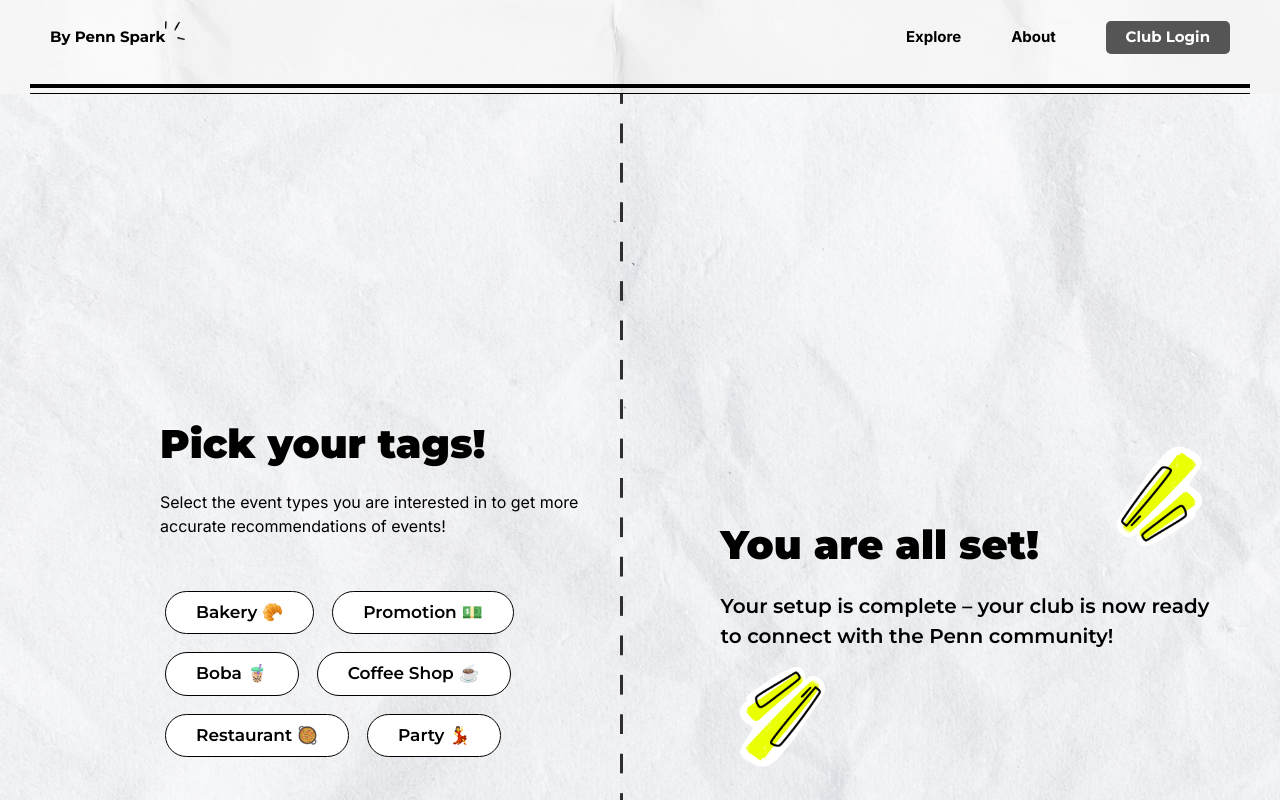
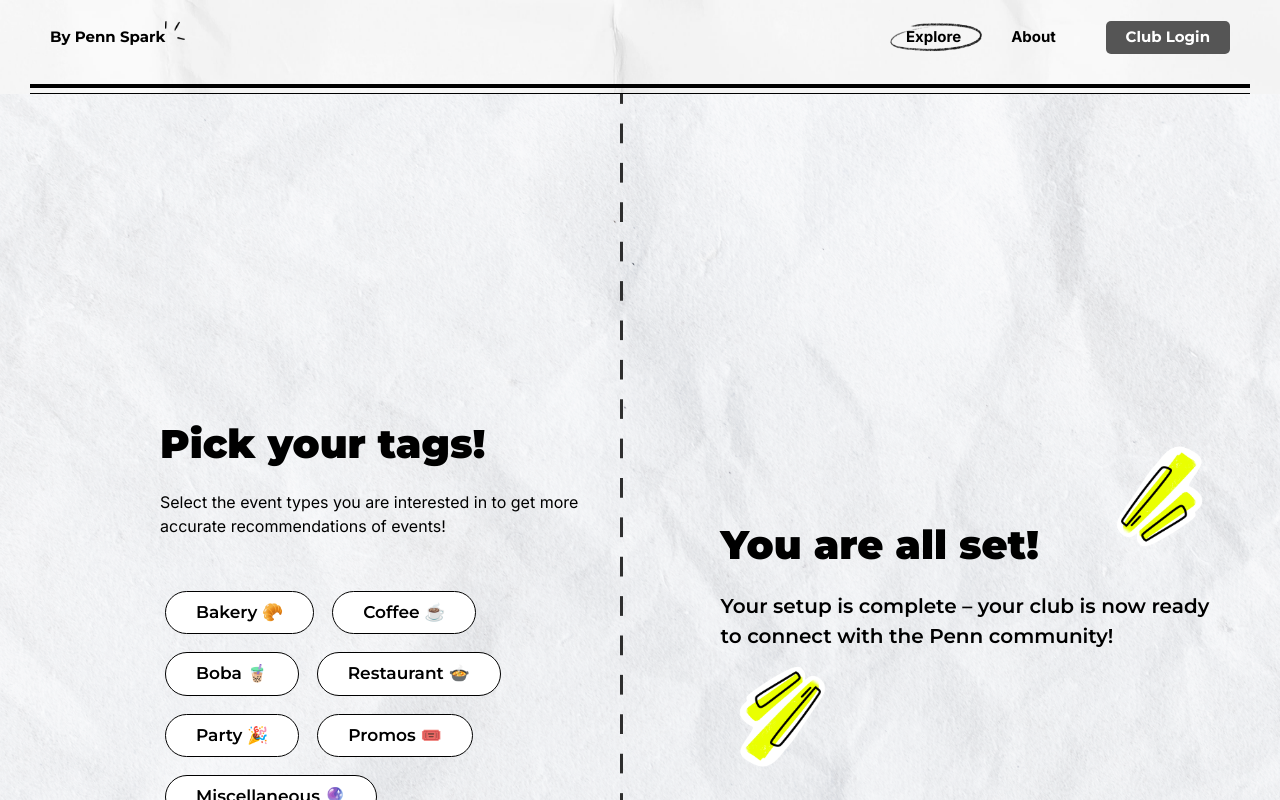
Before and after one commit to PennSpark/sp24-events-at-penn, a Next.js app: page /interests in a window 1280 px wide. Shown: the top 800 px of the page. Built offline with nearby package versions, Linux system fonts and the light colour scheme; a web font is replaced by a local one.

Commit message:
get cookies in the explore page

```diff
--- a/app/(components)/events/filter/categoryfilter.tsx
+++ b/app/(components)/events/filter/categoryfilter.tsx
@@ -1,10 +1,22 @@
 "use client"
-import React, { useState } from 'react';
+import React, { useState, useEffect } from 'react';
 import { Category } from '../../../lib/types';
 import CategoryButton from "./categorybutton";
+import Cookies from 'js-cookie';
+
 
 const CategoryFilter: React.FC<{ setActiveCategories: (categories: string[]) => void }> = ({ setActiveCategories }) => {
     const [activeCategories, setActiveCategoriesLocal] = useState<string[]>([]);
+
+    useEffect(() => {
+        const cookie = Cookies.get('interestsCookie');
+        if (cookie) {
+            console.log('Found interestsCookie:', cookie);
+            const categories = JSON.parse(cookie);
+            setActiveCategories(categories);
+            setActiveCategoriesLocal(categories.map((cat: { name: String }) => cat.name));
+        }
+    }, [setActiveCategories]);
 
     const categories: Category[] = [
         { name: 'Bakery', emoji: '🥐' },
@@ -15,6 +27,7 @@ const CategoryFilter: React.FC<{ setActiveCategories: (categories: string[]) =>
         { name: 'Promos', emoji: '🎟️' },
         { name: 'Miscellaneous', emoji: '🔮' },
     ];
+
 
     const containerStyle: React.CSSProperties = {
         display: 'flex',
--- a/app/(components)/navbar.tsx
+++ b/app/(components)/navbar.tsx
@@ -140,9 +140,9 @@ const Navbar: React.FC<{ isAuthenticated: boolean  }> = ({ isAuthenticated }) =>
                     </div>
                 </div>
                 <div style={styles.navItems}>
-                    <a href="/explore" style={{ ...styles.navItem, ...(isActive('/explore') ? styles.navItemActive : {}) }}>
+                    <a href="/interests" style={{ ...styles.navItem, ...(isActive('/interests') ? styles.navItemActive : {}) }}>
                         Explore
-                        {isActive('/explore') && <Image src={ovalImage} alt="Active" style={styles.activeImage} />}
+                        {isActive('/interests') && <Image src={ovalImage} alt="Active" style={styles.activeImage} />}
 
                     </a>
                     <a href="/about" style={{ ...styles.navItem, ...(isActive('/about') ? styles.navItemActive : {}) }}>
--- a/app/interests/Interest.css
+++ b/app/interests/Interest.css
@@ -61,7 +61,7 @@
 }
 
 .highlight {
-    color: #646161; /* Replace with the color you want for "three" */
+    color: #646161;
 }
 
 .tag {
@@ -70,7 +70,7 @@
     border: 1px solid #000;
     background-color: #fff;
     cursor: pointer;
-    border-radius: 70px; /* Rounded corners for tags */
+    border-radius: 70px;
     outline: none;
     font-family: "Montserrat", sans-serif;
     font-optical-sizing: auto;
@@ -132,7 +132,7 @@
 }
 
 .rotate180 {
-  transform: rotate(180deg); /* Rotates only the image */
+  transform: rotate(180deg);
 
 }
 .relativeContainer {
@@ -143,28 +143,27 @@
   display: flex;
   align-items: center;
   justify-content: flex-start;
-  width: 3rem; /* Example fixed width */
+  width: 3rem;
   height: -4rem;
 }
 .middle div {
-  margin-right: 20px; /* Adds some space between the two divs, adjust as needed */
+  margin-right: 20px;
 }
 
 .imageContainer.movedImage {
   position: absolute;
   left: 6rem;
   top: 33rem;
-  /* Set a specific size for the image, if required */
   width: 177px;
   height: 177px;
 
 }
 
 p {
-  font-family: 'Inter', sans-serif; /* Specify the font family */
-  font-weight: 400; /* Regular weight is usually 400 */
-  font-size: 16px; /* Set the font size */
-  letter-spacing: normal; /* Default spacing is equivalent to 0% */
+  font-family: 'Inter', sans-serif;
+  font-weight: 400;
+  font-size: 16px;
+  letter-spacing: normal;
   max-width: 500px;
   padding-bottom: 3rem;
   gap: 75px;
--- a/app/interests/page.tsx
+++ b/app/interests/page.tsx
@@ -3,11 +3,21 @@ import Image from "next/image";
 import React, {useEffect} from 'react';
 import './Interest.css';
 import Cookies from 'js-cookie';
+import { Category } from '../lib/types';
 
 
-type Tag = string;
-type SelectedTags = Tag[];
-const TAGS: Tag[] = ["Bakery 🥐", "Promotion 💵", "Boba 🧋", "Coffee Shop ☕️", "Restaurant 🥘", "Party 💃"];
+// type Tag = string;
+type SelectedTags = Category[];
+const categories: Category[] = [
+  { name: 'Bakery', emoji: '🥐' },
+  { name: 'Coffee', emoji: '☕' },
+  { name: 'Boba', emoji: '🧋' },
+  { name: 'Restaurant', emoji: '🍲' },
+  { name: 'Party', emoji: '🎉' },
+  { name: 'Promos', emoji: '🎟️' },
+  { name: 'Miscellaneous', emoji: '🔮' },
+];
+// const TAGS: Tag[] = ["Bakery 🥐", "Promotion 💵", "Boba 🧋", "Coffee Shop ☕️", "Restaurant 🥘", "Party 💃"];
 
 
 export default function Interest() {
@@ -18,13 +28,12 @@ export default function Interest() {
       const interestsCookieValue = Cookies.get('interestsCookie');
       if (interestsCookieValue) {
         console.log('Found interestsCookie:', interestsCookieValue);
-        // Additional logic to use the interestsCookieValue can be placed here
         setSelectedTags(JSON.parse(interestsCookieValue));
         window.location.href = '/explore';
       }
     }, []);
 
-    const handleTagClick = (tag: Tag) => {
+    const handleTagClick = (tag: Category) => {
         setSelectedTags(prevSelectedTags => {
           if (prevSelectedTags.includes(tag)) {
             return prevSelectedTags.filter(t => t !== tag);
@@ -37,7 +46,7 @@ export default function Interest() {
     const handleSubmit = (e: React.FormEvent) => {
       e.preventDefault();
       const tagsString = JSON.stringify(selectedTags);
-      Cookies.set('interestsCookie', tagsString, { expires: 7 }); // Expires in 7 days
+      Cookies.set('interestsCookie', tagsString, { expires: 7, path: '/' }); // Expires in 7 days
       console.log('Selected tags saved:', selectedTags);
 
       window.location.href = '/explore';
@@ -54,13 +63,13 @@ export default function Interest() {
         <h1 className = 'montserratStroke' >Pick your tags!</h1>
         <p >Select the event types you are interested in to get more accurate recommendations of events!</p>
         <div className="tag-container">
-            {TAGS.map((tag: Tag) => (
+            {categories.map((tag: Category) => (
               <button
-                key={tag}
+                key={tag.name}
                 className={`tag ${selectedTags.includes(tag) ? 'selected' : ''}`}
                 onClick={() => handleTagClick(tag)}
               >
-                {tag}
+                {tag.name} {tag.emoji}
               </button>
             ))}
           </div>
```
